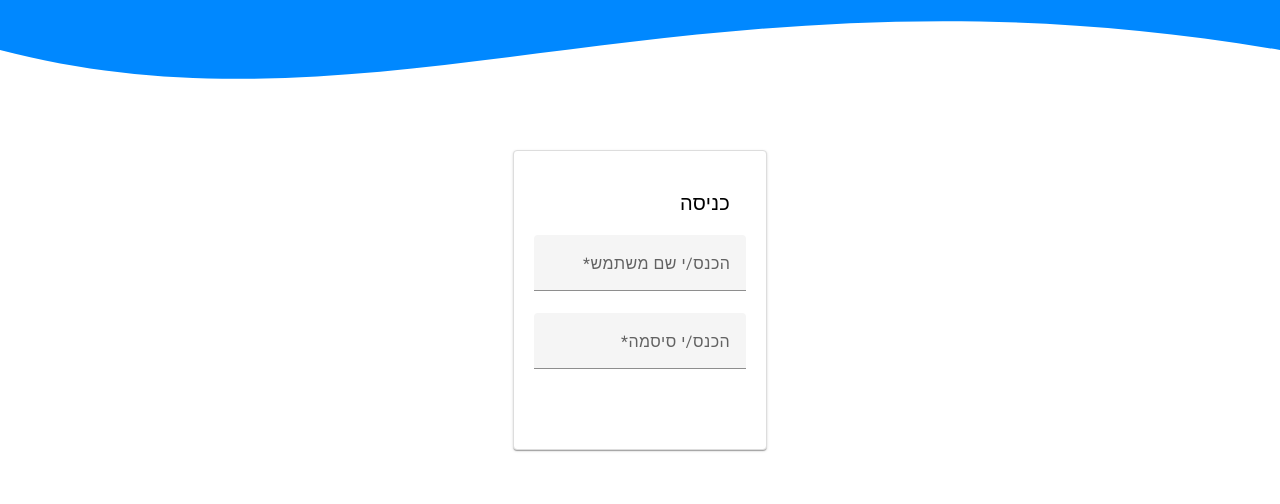
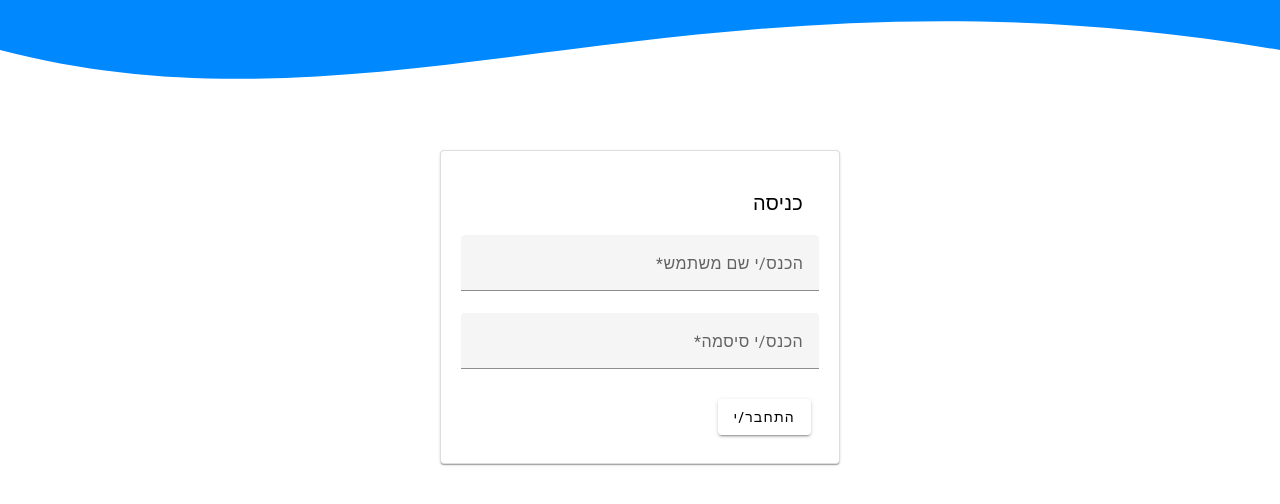
Before and after one commit to yoniuzan/crm-system, an Angular app: page /login in a window 1280 px wide. Shown: the top 504 px of the page. Built offline with nearby package versions, Linux system fonts and the light colour scheme.

Commit message:
finish login ui

```diff
--- a/src/app/components/login/login.component.html
+++ b/src/app/components/login/login.component.html
@@ -30,6 +30,10 @@
             </mat-card-header>
 
             <form-field *ngFor="let field of _userLoginForm" [crm-form-field]="field"></form-field>
+
+            <mat-card-actions class="login__main__card__action-item">
+                <button mat-raised-button [disabled]="_isValidating">{{'Login.Login' | translate}} </button>
+            </mat-card-actions>
         </mat-card>
     </div>
 </div>
--- a/src/app/components/login/login.component.scss
+++ b/src/app/components/login/login.component.scss
@@ -19,10 +19,16 @@
         justify-content: center;
 
         &__card {
-            max-width: 480px;
+            // max-width: 480px;
+            width: 400px;
             min-height: 300px;
             padding: 20px;
             border: 1px solid #ddd;
         }
+
+        &__action-item {
+            margin-right: 10px;
+            float: right;
+        }
     }
 }
--- a/src/app/components/login/login.component.ts
+++ b/src/app/components/login/login.component.ts
@@ -1,7 +1,7 @@
 import { UserLogin } from './../../crm-common/models/login/user-login';
 import { CommonModule } from "@angular/common";
 import { Component } from "@angular/core";
-import { FormControl, FormsModule, ReactiveFormsModule, Validators } from "@angular/forms";
+import { FormControl, FormsModule, Validators } from "@angular/forms";
 import { RouterLinkWithHref, RouterOutlet } from "@angular/router";
 import { Constants } from "src/app/crm-common/constants/languages/contstans";
 import { Enums } from "src/app/crm-common/enums";
@@ -13,13 +13,14 @@ import { EnumsUtils } from "src/app/utils/enums-utils";
 import { MatCardModule } from '@angular/material/card';
 import { CrmMatFormField, FormFieldComponent } from 'src/app/crm-common/mat-components/form-field/form-field.component';
 import { BaseComponent } from 'src/app/crm-common/components/base/base/base.component';
+import { MatButtonModule } from '@angular/material/button';
 
 @Component({
     selector: 'app-login',
     standalone: true,
     templateUrl: './login.component.html',
     styleUrls: ['./login.component.scss'],
-    imports: [FormFieldComponent, TranslatePipe, CommonModule, RouterLinkWithHref, RouterOutlet, LanguagePipe, FormsModule, MatCardModule],
+    imports: [FormFieldComponent, TranslatePipe, CommonModule, RouterLinkWithHref, RouterOutlet, LanguagePipe, FormsModule, MatCardModule, MatButtonModule],
 })
 export class LoginComponent extends BaseComponent {
 
@@ -29,6 +30,8 @@ export class LoginComponent extends BaseComponent {
     public _activeLanguages: Array<Enums.Language> = EnumsUtils.getEnumValues(Enums.Language);
 
     public _userLoginForm: Array<CrmMatFormField> = [];
+    public _isValidating: boolean = false;
+
 
     constructor(private _languageService: LanguageService, private _storageService: StorageService) {
         super();
@@ -56,4 +59,27 @@ export class LoginComponent extends BaseComponent {
         const selectedLang = Number((e.target as HTMLInputElement).value)
         this._languageService.onChengeLang(selectedLang);
     }
+
+    public login(): void {
+        this._isValidating = true;
+
+
+
+        // this.authenticationService.login(this.model).subscribe(
+        //     () => {
+        //         // this.isAuthenticated =  true;
+        //         console.log(" next action here ... ");
+        //     },
+        //     (error: any) => {
+        //         console.log(error);
+        //         this._isValidating = false;
+        //     },
+        //     () => {
+        //         this._isValidating = false;
+        //         console.log("login " + this.returnUrl);
+        //         this.isAuth.emit(true);
+        //         this.router.navigate([this.returnUrl]);
+        //     }
+        // );
+    }
 }
--- a/src/app/crm-common/constants/languages/en/lang-en.ts
+++ b/src/app/crm-common/constants/languages/en/lang-en.ts
@@ -5,7 +5,8 @@ export class LangEn {
         EnterUserName: 'Enter your user name',
         UserName: 'User Name',
         EnterPassword: 'Enter your password',
-        Password: 'Password'
+        Password: 'Password',
+        Login: 'Login'
     }
 
     public static Languages = {
--- a/src/app/crm-common/constants/languages/he/lang-he.ts
+++ b/src/app/crm-common/constants/languages/he/lang-he.ts
@@ -5,7 +5,8 @@ export class LangHe {
         UserName: 'שם משתמש',
         Password: 'סיסמה',
         EnterUserName: 'הכנס/י שם משתמש',
-        EnterPassword: 'הכנס/י סיסמה'
+        EnterPassword: 'הכנס/י סיסמה',
+        Login: 'התחבר/י'
     }
 
     public static Languages = {
--- a/src/app/crm-common/mat-components/form-field/form-field.component.html
+++ b/src/app/crm-common/mat-components/form-field/form-field.component.html
@@ -1,4 +1,4 @@
-<mat-form-field appearance="fill">
+<mat-form-field appearance="fill" class="mat-form-field">
     <mat-label>{{_crmFormField.label | translate}}</mat-label>
     <input matInput [placeholder]="(_crmFormField.placeholder | translate)" [formControl]="_crmFormField.formControl" required>
     <mat-error *ngIf="_crmFormField.formControl.invalid">
--- a/src/app/crm-common/mat-components/form-field/form-field.component.scss
+++ b/src/app/crm-common/mat-components/form-field/form-field.component.scss
@@ -0,0 +1,3 @@
+.mat-form-field{
+    width: 100%;
+}
```
